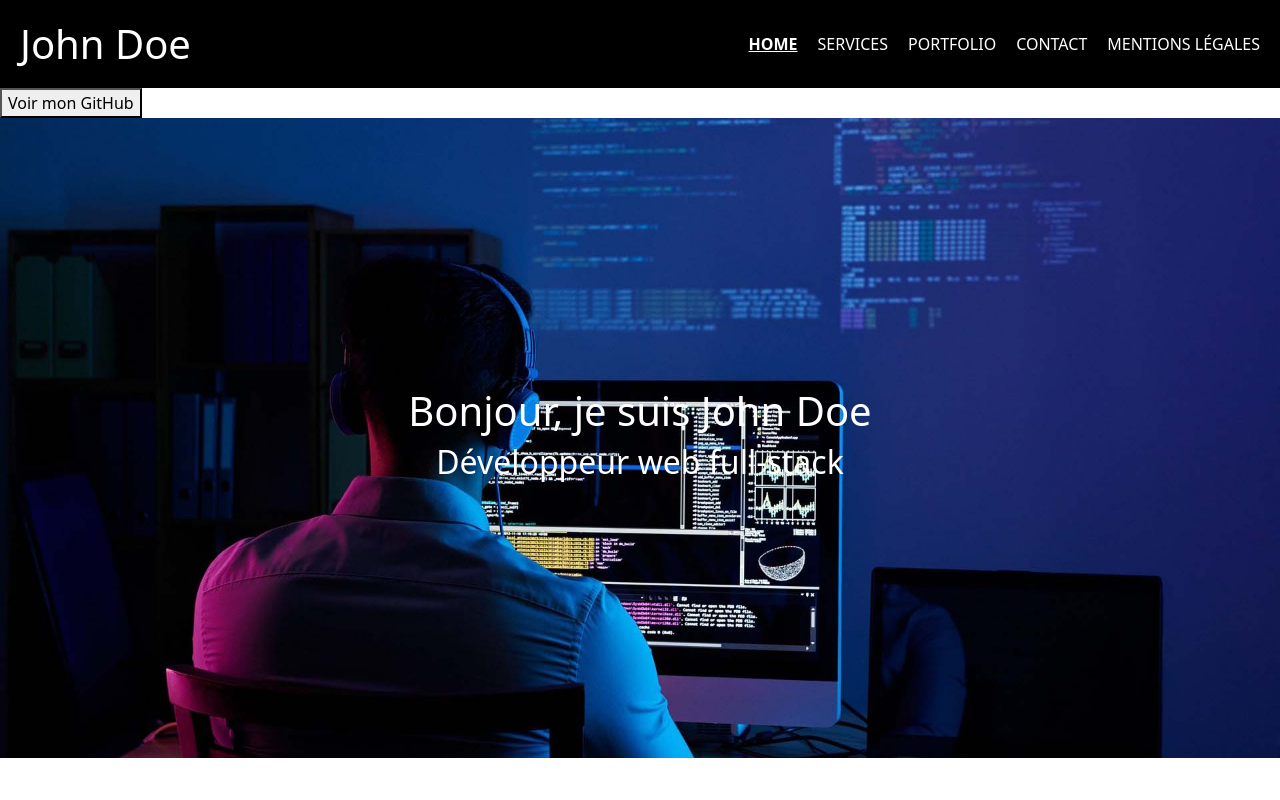
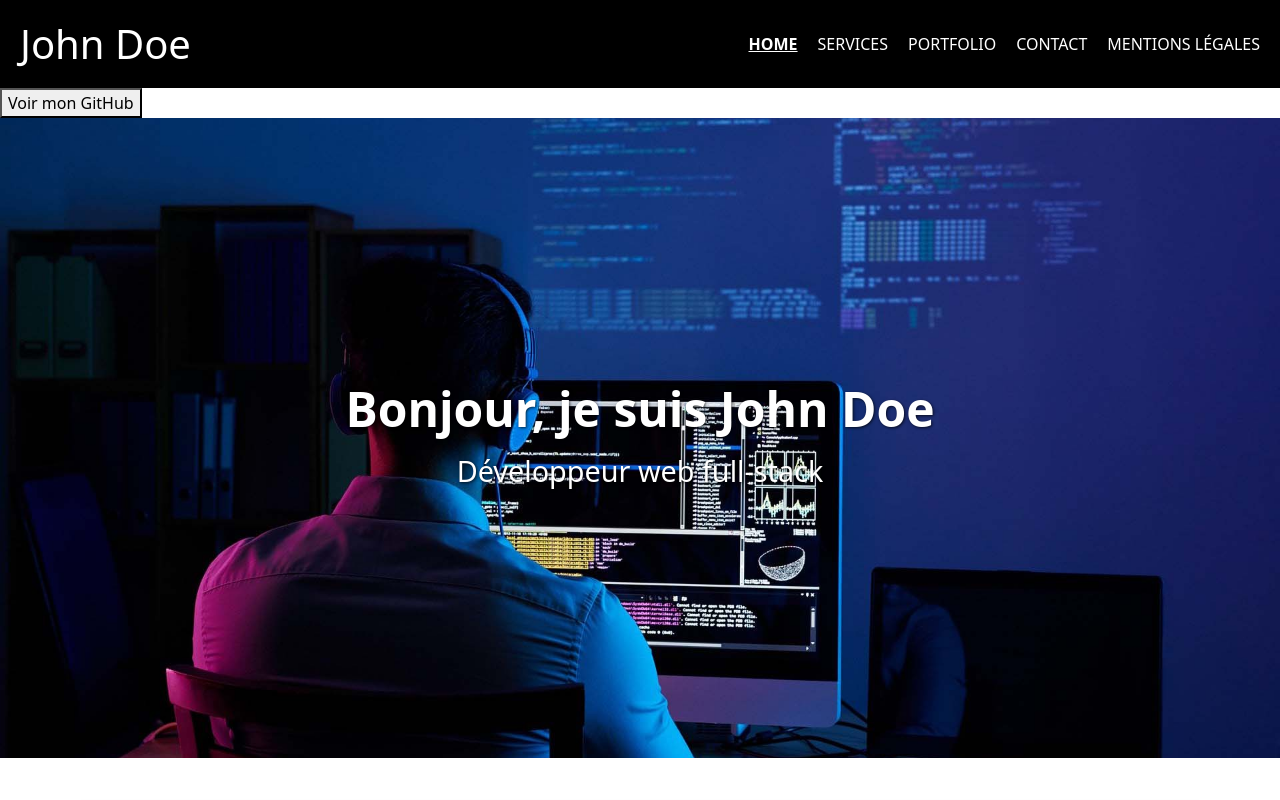
Before and after one commit to khadidj-aba/portfolio-john-doe, a React (Vite) app: page / in a window 1280 px wide. Shown: the top 800 px of the page. Built offline with nearby package versions, Linux system fonts and the light colour scheme.

Commit message:
Création de la page d'accueil avec section hero, à propos et compétences

```diff
--- /dev/null
+++ b/src/pages/Home.css
@@ -0,0 +1,15 @@
+.hero {
+    background-color: #333;
+    color: white;
+    text-shadow: 1px 1px 3px rgba(0, 0, 0, 0.7);
+  }
+
+  .hero h1 {
+    font-size: 3rem;
+    font-weight: bold;
+  }
+
+  .hero h2 {
+    font-size: 1.8rem;
+    margin-top: 1rem;
+  }
--- a/src/pages/Home.jsx
+++ b/src/pages/Home.jsx
@@ -1,3 +1,4 @@
+import './Home.css';
 import { Helmet } from "react-helmet";
 import React from 'react';
 import '../index.css';
```
